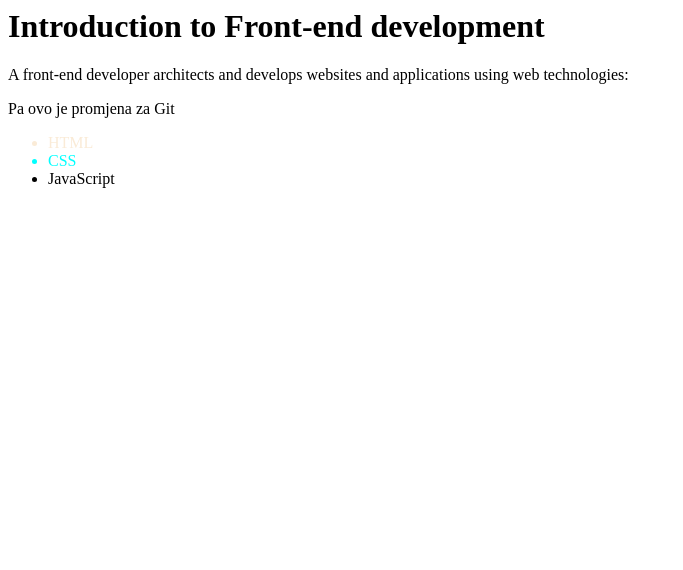
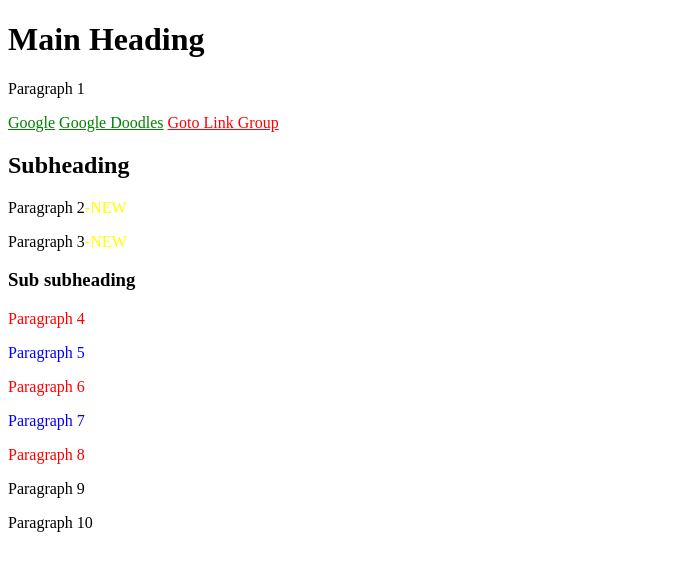
Before and after one commit to DraganaMrakic/Frontend_development, a plain HTML site: page index.html in a window 1280 px wide. Shown: the whole page, without its empty margins (0-683 px from the left). Drawn offline with Linux system fonts and the light colour scheme.

Commit message:
Add files via upload

```diff
--- a/index.html
+++ b/index.html
@@ -1,8 +1,57 @@
-<h1>Introduction to Front-end development</h1>
-<p>A front-end developer architects and develops websites and applications using web technologies:</p>
-<p>Pa ovo je promjena za Git</p>
-<ul>
-<li style="color:antiquewhite">HTML</li>
-<li style="color:aqua">CSS</li>
-<li>JavaScript</li>
-</ul>
+<!DOCTYPE html>
+<html lang="en">
+
+<head>
+    <meta charset="UTF-8">
+    <title>Advanced CSS - Assignment 1</title>
+    <style>
+        a[href^="https://www.google.com/"] {
+            color:green;
+        }
+        a[href^="https://www.link-group.eu/"] {
+            color:red;
+        }
+
+        #second-div p:nth-of-type(odd) {
+            color:red;
+        }
+        #second-div p:nth-of-type(even) {
+            color:blue;
+        }
+
+       #first-div>p::after{
+            content: "-new";
+            text-transform: uppercase;
+            color:yellow;
+        }
+        body>p:last-of-type:hover{
+            font-style: italic;
+        }
+
+    </style>
+</head>
+
+<body>
+    <h1>Main Heading</h1>
+    <p>Paragraph 1</p>
+    <a href="https://www.google.com/">Google</a>
+    <a href="https://www.google.com/doodles">Google Doodles</a>
+    <a href="https://www.link-group.eu/" target="_blank">Goto Link Group</a>
+    <div id="first-div">
+        <h2>Subheading</h2>
+        <p>Paragraph 2</p>
+        <p>Paragraph 3</p>
+        <div id="second-div">
+            <h3>Sub subheading</h3>
+            <p>Paragraph 4</p>
+            <p>Paragraph 5</p>
+            <p>Paragraph 6</p>
+            <p>Paragraph 7</p>
+            <p>Paragraph 8</p>
+        </div>
+    </div>
+    <p>Paragraph 9</p>
+    <p>Paragraph 10</p>
+</body>
+
+</html>
```
